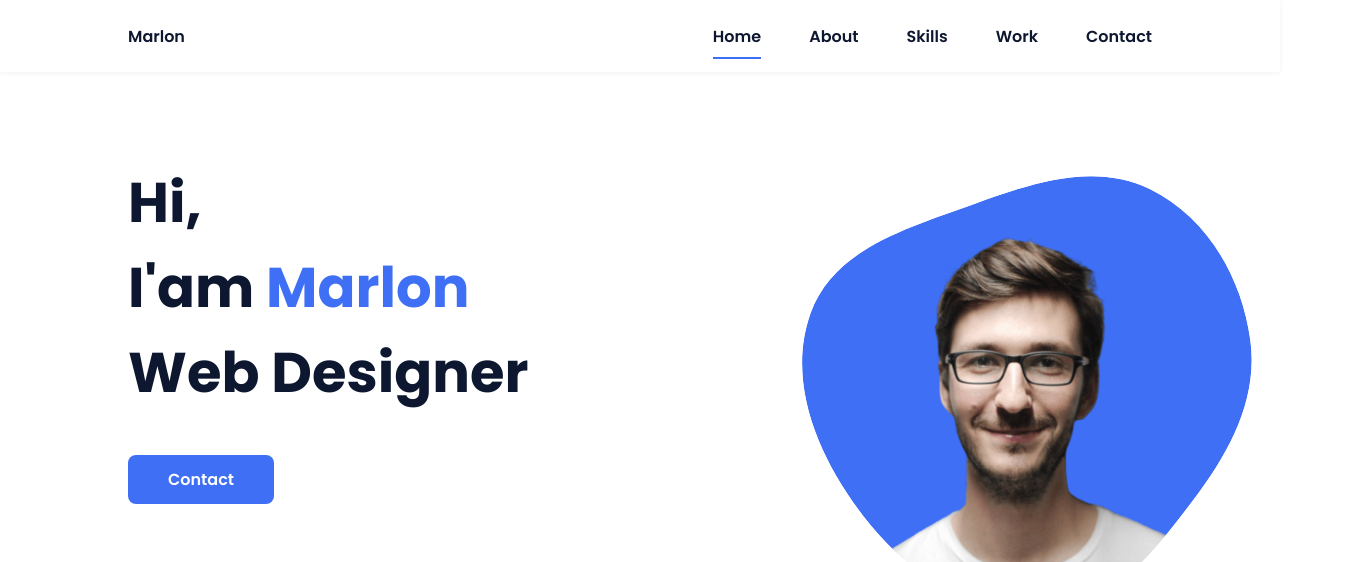
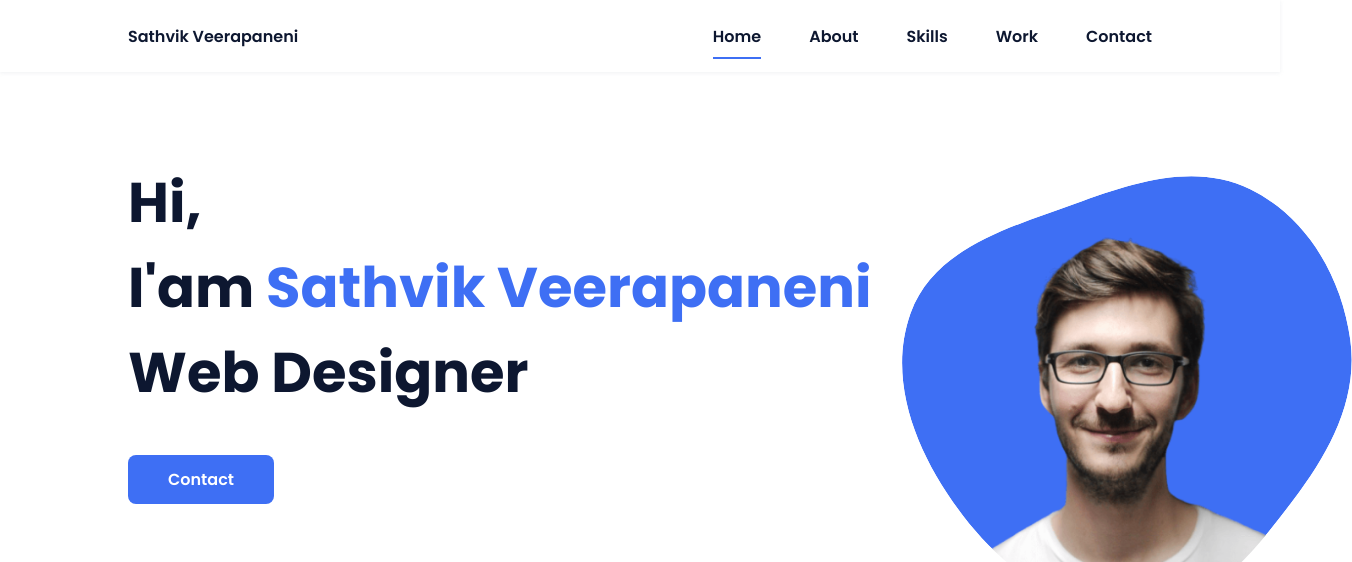
Before and after one commit to Sathvik-Chowdary-Veerapaneni/sathvik-chowdary-veerapaneni.github.io, a plain HTML site: page index.html in a window 1280 px wide. Shown: the top 562 px of the page, 1352 px wide, since content can reach past the window. Drawn offline with nearby package versions, Linux system fonts and the light colour scheme.

Commit message:
Name Changed and Adjusted the right blob

```diff
--- a/assets/css/styles.css
+++ b/assets/css/styles.css
@@ -209,7 +209,7 @@ img {
 }
 .home__img {
   position: absolute;
-  right: -100px;
+  right: -200px;
   bottom: 0;
   width: 260px;
 }
--- a/index.html
+++ b/index.html
@@ -16,7 +16,7 @@
         <header class="l-header">
             <nav class="nav bd-grid">
                 <div>
-                    <a href="#" class="nav__logo">Marlon</a>
+                    <a href="#" class="nav__logo">Sathvik Veerapaneni</a>
                 </div>
 
                 <div class="nav__menu" id="nav-menu">
@@ -39,7 +39,7 @@
             <!--===== HOME =====-->
             <section class="home bd-grid" id="home">
                 <div class="home__data">
-                    <h1 class="home__title">Hi,<br>I'am <span class="home__title-color">Marlon</span><br> Web Designer</h1>
+                    <h1 class="home__title">Hi,<br>I'am <span class="home__title-color">Sathvik Veerapaneni</span><br> Web Designer</h1>
 
                     <a href="#" class="button">Contact</a>
                 </div>
@@ -187,7 +187,7 @@
 
         <!--===== FOOTER =====-->
         <footer class="footer">
-            <p class="footer__title">Marlon</p>
+            <p class="footer__title">Sathvik Veerapaneni</p>
             <div class="footer__social">
                 <!-- <a href="#" class="footer__icon"><i class='bx bxl-facebook' ></i></a> -->
                 <a href="https://www.instagram.com/sathvik_chowdary_veerapaneni/" class="footer__icon"><i class='bx bxl-instagram' ></i></a>
```
